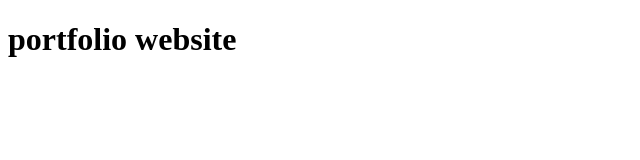
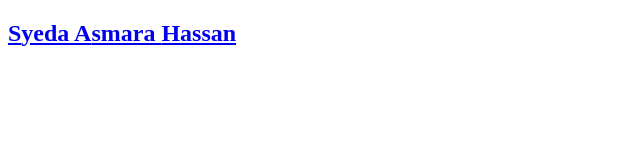
Before and after one commit to AsmaraHassan/complete-portfolio-website, a plain HTML site: page index.html in a window 1280 px wide. Shown: the whole page, without its empty margins (0-640 px from the left). Drawn offline with Linux system fonts and the light colour scheme.

Commit message:
2nd commit

```diff
--- a/index.html
+++ b/index.html
@@ -3,9 +3,61 @@
 <head>
     <meta charset="UTF-8">
     <meta name="viewport" content="width=device-width, initial-scale=1.0">
-    <title>Document</title>
+    <title>Portfolio website</title>
 </head>
 <body>
-    <h1>portfolio website</h1>
+         <!-- Header section start -->
+       <section id="header">
+<div class="header-container">
+     <div class="nav-bar">
+ <div class="brand">
+    <a href="#hero">
+     <h1><span>S</span>yeda <span>A</span>smara <span>H</span>assan</h1>
+
+    </a>
+ </div>
+     </div>
+ <div></div>
+</div>
+
+       </section>
+
+
+          <!-- header section end  -->
+
+<!-- hero section Start -->
+
+
+
+<!-- Hero Section end -->
+
+
+
+<!-- service section start -->
+
+<!-- service section end -->
+
+
+<!-- Projects Section start -->
+
+<!-- Projects Section end -->
+<!-- about section start -->
+
+
+
+<!-- about section end -->
+
+
+
+<!-- contact section start -->
+
+
+<!-- contact section end  -->
+
+<!-- footer section start -->
+
+<!-- footer section end  -->
+
+
 </body>
 </html>
```
